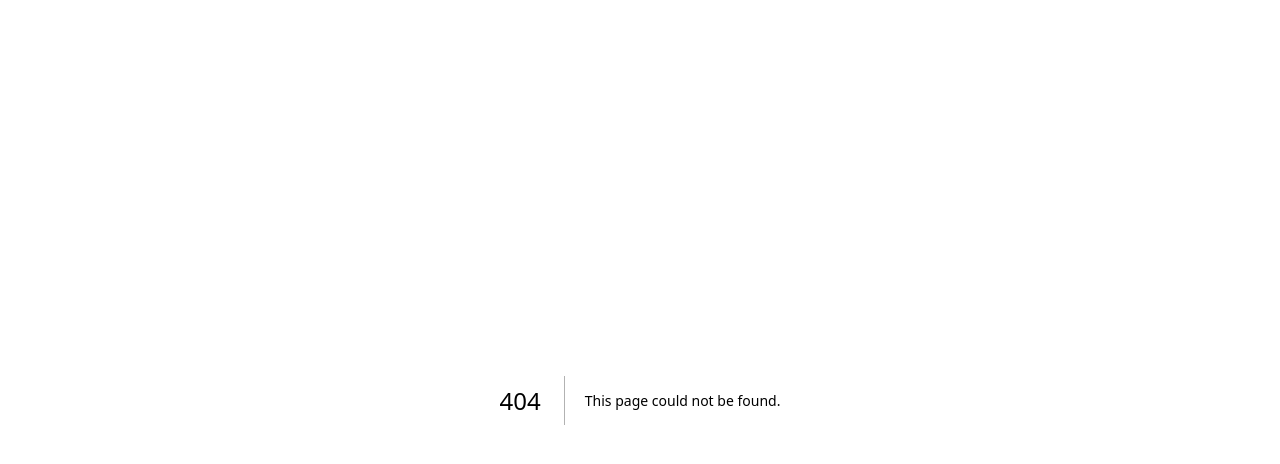
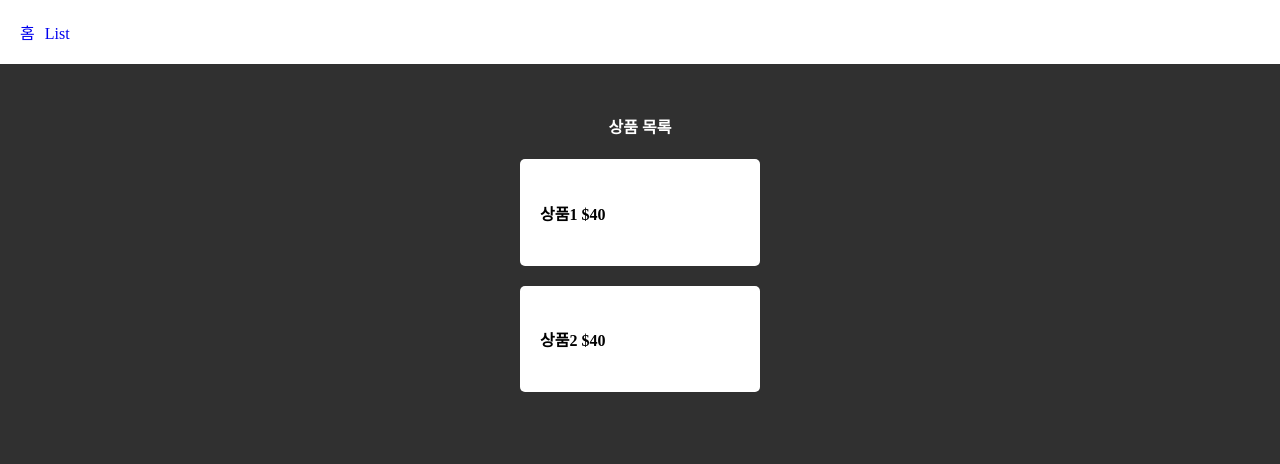
Before and after one commit to LimEunSang/fresh, a Next.js app: page /list in a window 1280 px wide. Before the commit this address had no page. Shown: the top 464 px of the page. Built offline with nearby package versions, Linux system fonts and the light colour scheme.

Commit message:
~ 여러 페이지 만들기
- 라우팅 페이지 생성
- 해더 생성

```diff
--- a/app/globals.css
+++ b/app/globals.css
@@ -6,9 +6,28 @@ body {
 
 .title {
   text-align: center;
-  margin-top: 150px;
+  margin-top: 50px;
 }
 
 .title-sub {
   text-align: center;
 }
+
+.food {
+  margin: 20px auto;
+  width: 200px;
+  background: white;
+  color: black;
+  padding: 20px;
+  border-radius: 5px;
+}
+
+.navbar {
+  background: white;
+  padding: 20px;
+}
+
+.navbar a {
+  margin-right: 10px;
+  text-decoration: none;
+}
--- a/app/layout.js
+++ b/app/layout.js
@@ -1,14 +1,21 @@
-import './globals.css'
+import "./globals.css";
+import Link from "next/link";
 
 export const metadata = {
-  title: 'Create Next App',
-  description: 'Generated by create next app',
-}
+  title: "Create Next App",
+  description: "Generated by create next app",
+};
 
 export default function RootLayout({ children }) {
   return (
     <html lang="en">
-      <body>{children}</body>
+      <body>
+        <div className="navbar">
+          <Link href="/">홈</Link>
+          <Link href="/list">List</Link>
+        </div>
+        {children}
+      </body>
     </html>
-  )
+  );
 }
--- /dev/null
+++ b/app/list/page.js
@@ -0,0 +1,15 @@
+const List = () => {
+  return (
+    <>
+      <h4 className="title">상품 목록</h4>
+      <div className="food">
+        <h4>상품1 $40</h4>
+      </div>
+      <div className="food">
+        <h4>상품2 $40</h4>
+      </div>
+    </>
+  );
+};
+
+export default List;
```
